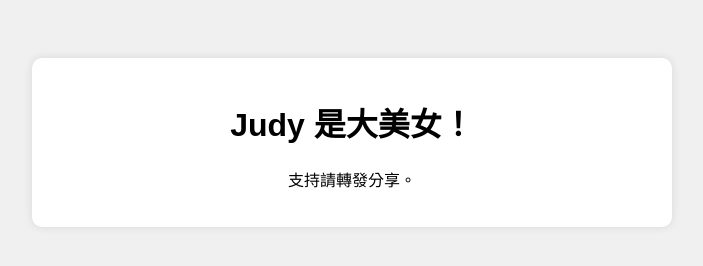
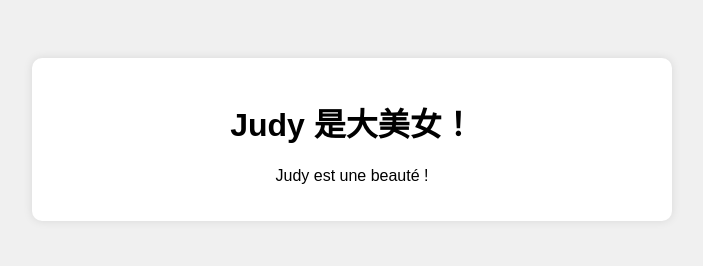
Before and after one commit to lamaJL1126/judy, a plain HTML site: page index.html in a window 1280 px wide. Shown: the whole page, without its empty margins (288-991 px from the left). Drawn offline with Linux system fonts and the light colour scheme.

Commit message:
Update index.html

```diff
--- a/index.html
+++ b/index.html
@@ -24,7 +24,7 @@
 <body>
     <div class="container">
         <h1>Judy 是大美女！</h1>
-        <p>支持請轉發分享。</p>
+        <p>Judy est une beauté !</p>
     </div>
 </body>
 </html>
```
